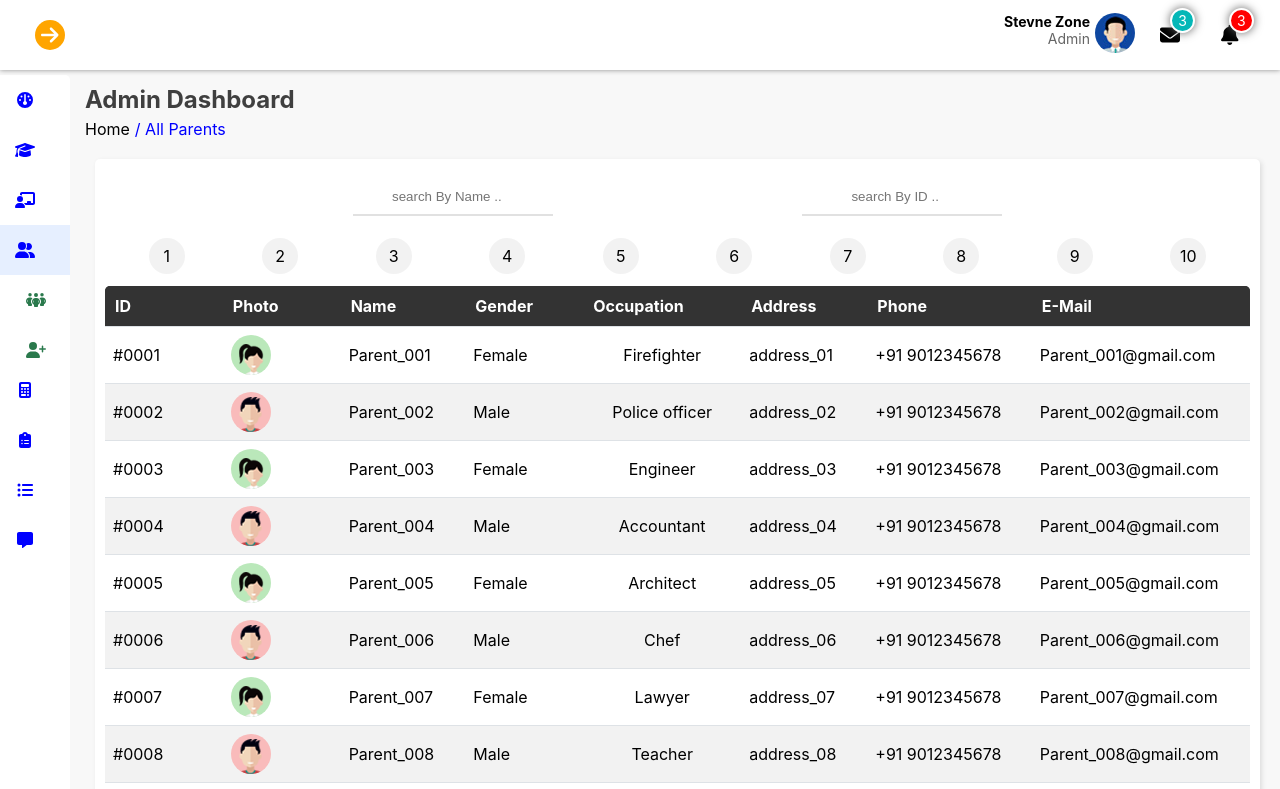
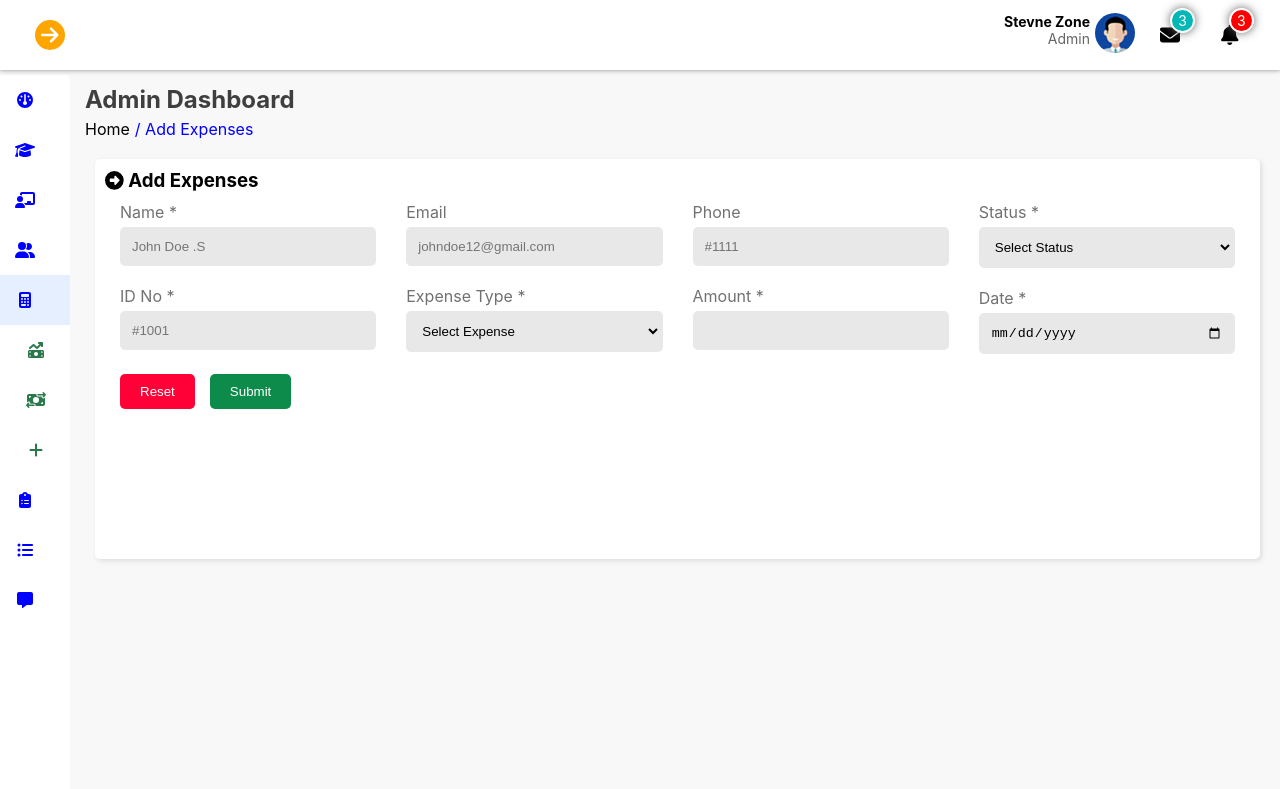
Before and after one commit to Vinoth82003/school_frontend, a React (Create React App) app: page / in a window 1280 px wide. Shown: the top 789 px of the page. Built offline with nearby package versions, Linux system fonts and the light colour scheme.

Commit message:
add expense done

```diff
--- a/src/App.js
+++ b/src/App.js
@@ -10,9 +10,9 @@ function App() {
   const [isStudent, setStudent] = useState(false);
   const [isTeacher, setTeacher] = useState(false);
   const [isParent, setParent] = useState(false);
-  const [currentClick, setCurrentClick] = useState(["all parents"]);
-  const [activeBar, setactiveBar] = useState("parents");
-  const [currentPath, setCurrentPath] = useState(["all parents"]);
+  const [currentClick, setCurrentClick] = useState(["Add Expenses"]);
+  const [activeBar, setactiveBar] = useState("acconunt");
+  const [currentPath, setCurrentPath] = useState(["Add Expenses"]);
   const value = {
     isSidebar,
     setSidebar,
--- /dev/null
+++ b/src/Components/AddExpenses.jsx
@@ -0,0 +1,157 @@
+import React, { useState } from "react";
+import { FontAwesomeIcon } from "@fortawesome/react-fontawesome";
+import {
+  faArrowAltCircleRight,
+  faCameraAlt,
+} from "@fortawesome/free-solid-svg-icons";
+import defaultLogo from "../img/default.jpeg";
+import "../css/addstudent.css";
+
+const AddExpenses = () => {
+  const [selectedPhoto, setSelectedPhoto] = useState(null);
+
+  const handlePhotoChange = (event) => {
+    const file = event.target.files[0];
+    if (file) {
+      const reader = new FileReader();
+      reader.onload = () => {
+        setSelectedPhoto(reader.result);
+      };
+      reader.readAsDataURL(file);
+    }
+  };
+
+  const handleSelectPhotoClick = () => {
+    document.getElementById("photoInput").click();
+  };
+
+  return (
+    <>
+      <main className="admin_page">
+        <section className="chart_containers">
+          <form action="#" method="post" className="table_box">
+            <h1>
+              <FontAwesomeIcon icon={faArrowAltCircleRight} /> Add Expenses
+            </h1>
+            <div className="container">
+              <div className="row">
+                <div className="col">
+                  <div className="input-field">
+                    <label htmlFor="fname">Name *</label>
+                    <input
+                      type="text"
+                      name="fname"
+                      id="fname"
+                      className="form_input"
+                      placeholder="John Doe .S"
+                      required
+                    />
+                  </div>
+                  <div className="input-field">
+                    <label htmlFor="lname">ID No *</label>
+                    <input
+                      type="text"
+                      name="idno"
+                      id="idno"
+                      className="form_input"
+                      placeholder="#1001"
+                      required
+                    />
+                  </div>
+                </div>
+                <div className="col">
+                  <div className="input-field">
+                    <label htmlFor="email">Email </label>
+                    <input
+                      type="email"
+                      name="email"
+                      id="email"
+                      className="form_input"
+                      placeholder="johndoe12@gmail.com"
+                    />
+                  </div>
+                  <div className="input-field">
+                    <label htmlFor="expense">Expense Type *</label>
+                    <select
+                      name="expense"
+                      id="expense"
+                      className="form_input"
+                      required
+                    >
+                      <option value="">Select Expense</option>
+                      <option value="salary">Salary</option>
+                      <option value="transport">Transport</option>
+                      <option value="maintanance">Maintanance</option>
+                      <option value="purchase">Purchase</option>
+                      <option value="others">others</option>
+                    </select>
+                  </div>
+                </div>
+                <div className="col">
+                  <div className="input-field">
+                    <label htmlFor="phone">Phone </label>
+                    <input
+                      type="text"
+                      name="phone"
+                      id="phone"
+                      className="form_input"
+                      placeholder="#1111"
+                    />
+                  </div>
+                  <div className="input-field">
+                    <label htmlFor="dob">Amount *</label>
+                    <input
+                      type="text"
+                      name="amount"
+                      id="amount"
+                      className="form_input"
+                      required
+                    />
+                  </div>
+                </div>
+                <div className="col">
+                  <div className="input-field">
+                    <label htmlFor="status">Status *</label>
+                    <select
+                      name="status"
+                      id="status"
+                      className="form_input"
+                      required
+                    >
+                      <option value="">Select Status</option>
+                      <option value="paid">Paid</option>
+                      <option value="unpaid">Unpaid</option>
+                      <option value="due">Due</option>
+                    </select>
+                  </div>
+                  <div className="input-field">
+                    <label htmlFor="status">Date *</label>
+                    <input
+                      type="date"
+                      name="date"
+                      id="date"
+                      className="form_input"
+                      placeholder="#1111"
+                    />
+                  </div>
+                </div>
+              </div>
+              <div className="row">
+                <div className="col buttons">
+                  <button type="reset" className="submit-btn reset-btn">
+                    Reset
+                  </button>
+                  <button type="submit" className="submit-btn">
+                    Submit
+                  </button>
+                </div>
+              </div>
+            </div>
+          </form>
+        </section>
+      </main>
+    </>
+  );
+};
+
+export default AddExpenses;
--- a/src/Components/Section.jsx
+++ b/src/Components/Section.jsx
@@ -12,6 +12,7 @@ import AllParents from "./AllParents";
 import AddParents from "./AddParents";
 import Feescollection from "./Feescollection";
 import Expense from "./Expense";
+import AddExpenses from "./AddExpenses";
 
 const Section = () => {
   const value = useContext(AppContext);
@@ -54,6 +55,7 @@ const Section = () => {
           {active === "add parents" && <AddParents />}
           {active === "Fess Collections" && <Feescollection />}
           {active === "Expenses" && <Expense />}
+          {active === "Add Expenses" && <AddExpenses />}
         </header>
       </section>
     </>
--- a/src/css/addstudent.css
+++ b/src/css/addstudent.css
@@ -45,6 +45,7 @@
 label {
   display: block;
   margin-bottom: 5px;
+  color: #717171;
 }
 
 input[type="text"],
```
